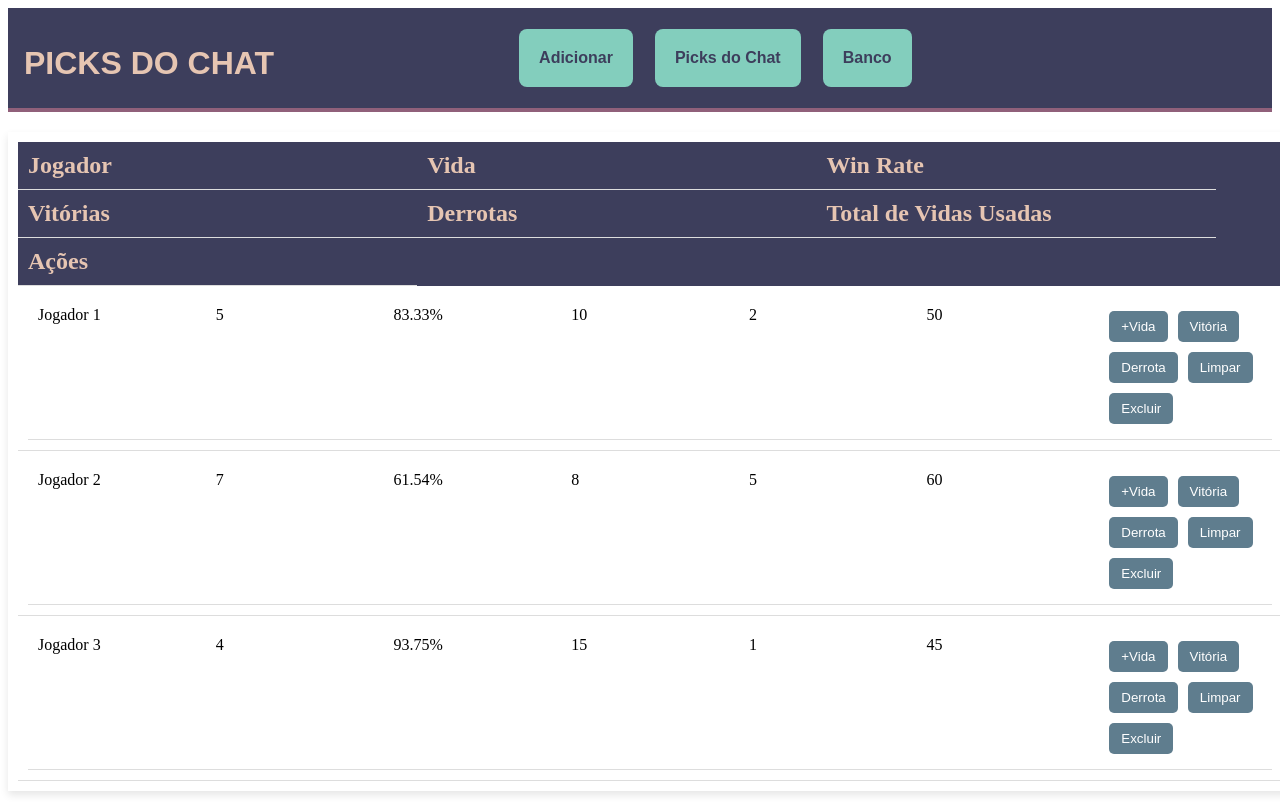
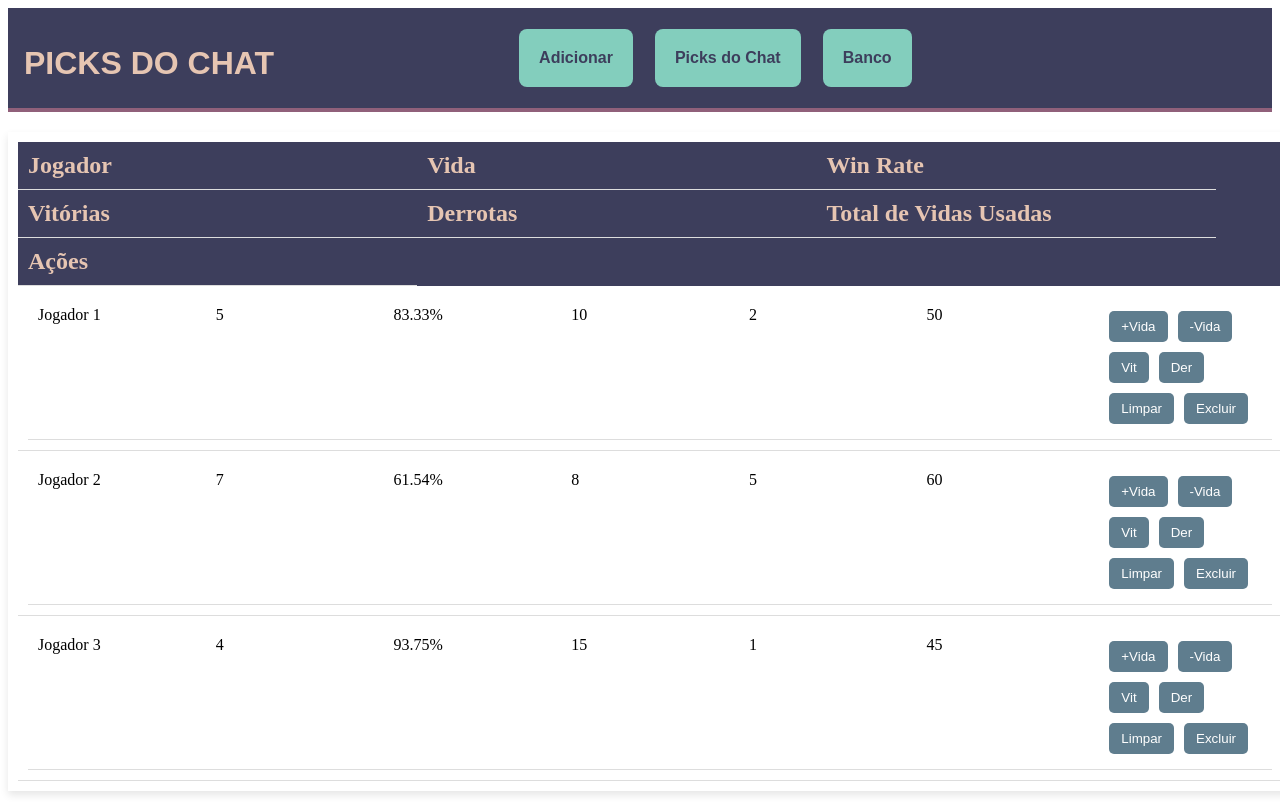
Before and after one commit to DanielDimas2002/Lista-de-Picks-Wally-Tauri, a React (Vite) app in the folder Lista de Picks Wally/: page / in a window 1280 px wide. Both pictures are taken after a click on the button "Vidas do Chat". Built offline with nearby package versions, Linux system fonts and the light colour scheme.

Commit message:
Adicionado o botão de reduzir Vida

```diff
--- a/Lista de Picks Wally/src/frontend/componentes/LinhaVida.jsx
+++ b/Lista de Picks Wally/src/frontend/componentes/LinhaVida.jsx
@@ -1,6 +1,6 @@
 import React from "react";
 
-const LinhaVida = ({ index, nome, vida, winRate, vitorias, derrotas, totalVidas, onAdicionarVida, onVitoria, onDerrota, onLimpar, onExcluir }) => {
+const LinhaVida = ({ index, nome, vida, winRate, vitorias, derrotas, totalVidas, onAdicionarVida, onReduzirVida, onVitoria, onDerrota, onLimpar, onExcluir }) => {
   return (
     <div className="linha">
       <div className="coluna">{nome}</div>
@@ -11,8 +11,9 @@ const LinhaVida = ({ index, nome, vida, winRate, vitorias, derrotas, totalVidas,
       <div className="coluna">{totalVidas}</div>
       <div className="coluna">
         <button onClick={() => onAdicionarVida(index)}>+Vida</button>
-        <button onClick={() => onVitoria(index)}>Vitória</button>
-        <button onClick={() => onDerrota(index)}>Derrota</button>
+        <button onClick={() => onReduzirVida(index)}>-Vida</button>
+        <button onClick={() => onVitoria(index)}>Vit</button>
+        <button onClick={() => onDerrota(index)}>Der</button>
         <button onClick={() => onLimpar(index)}>Limpar</button>
         <button onClick={() => onExcluir(index)}>Excluir</button>
       </div>
--- a/Lista de Picks Wally/src/frontend/componentes/TabelaVida.jsx
+++ b/Lista de Picks Wally/src/frontend/componentes/TabelaVida.jsx
@@ -9,6 +9,15 @@ const TabelaVida = ({ dadosIniciais }) => {
     setDados((prevDados) => {
       const novosDados = [...prevDados];
       novosDados[index].vida += 1;
+      return novosDados;
+    });
+  };
+
+
+  const reduzirVida = (index) => {
+    setDados((prevDados) => {
+      const novosDados = [...prevDados];
+      novosDados[index].vida -= 1;
       return novosDados;
     });
   };
```
